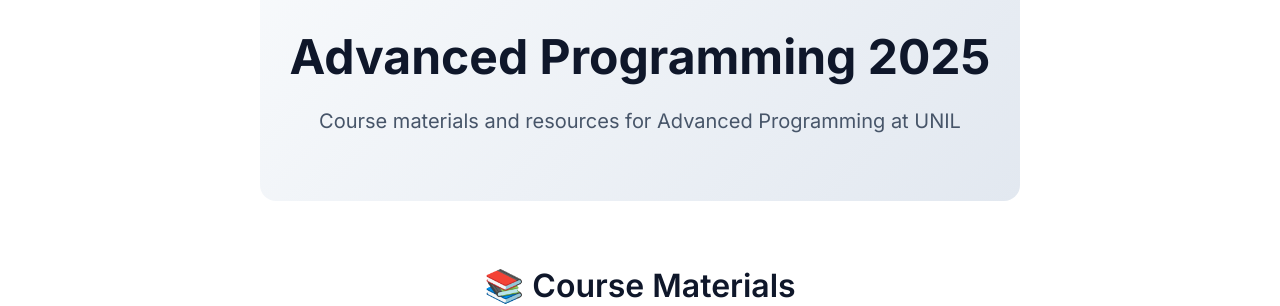
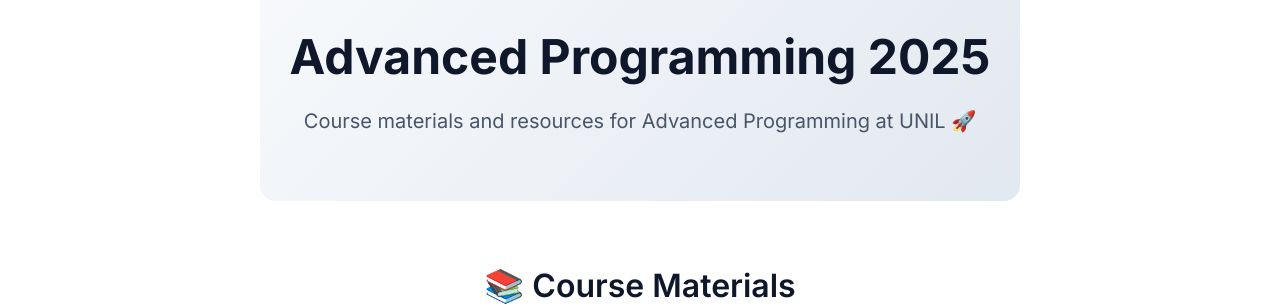
Before and after one commit to ap-unil-2025/course-materials, a Jekyll site: the page built from docs/index.html, in a window 1280 px wide and 900 px high. Shown: the part 189-495 px from the top of the window. Built offline with Jekyll 4.4.1, drawn with Linux system fonts in a browser that asks for light colours.

Commit message:
Trigger Jekyll workflow

```diff
--- a/docs/index.html
+++ b/docs/index.html
@@ -5,7 +5,7 @@
 <div class="home">
     <section class="hero">
         <h1 class="hero-title">Advanced Programming 2025</h1>
-        <p class="hero-subtitle">Course materials and resources for Advanced Programming at UNIL</p>
+        <p class="hero-subtitle">Course materials and resources for Advanced Programming at UNIL 🚀</p>
     </section>
 
     <section class="content-sections">
```
